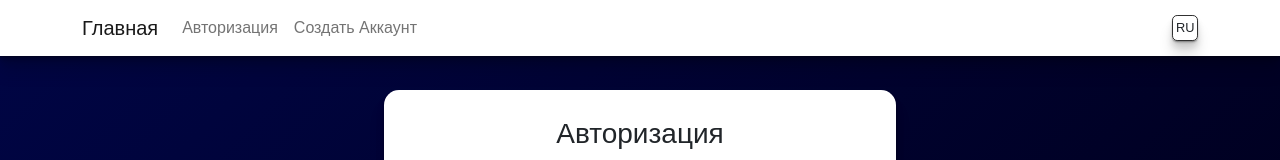
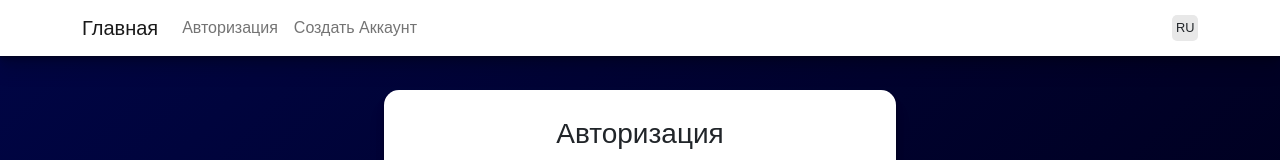
Before and after one commit to EdgarMartirosyan01/Curstom-Product-Cards, a Vue app: page /login in a window 1280 px wide. Shown: the top 160 px of the page. Built offline with nearby package versions, Linux system fonts and the light colour scheme.

Commit message:
added global variables

```diff
--- a/src/App.vue
+++ b/src/App.vue
@@ -1,5 +1,5 @@
 <template>
-  <div id="app">
+  <div id="app" >
     <NavBar />
     <div class="auth-wrapper">
       <div class="auth-inner">
@@ -41,13 +41,13 @@ export default {
   }
   @keyframes gradient {
     0% {
-      background-position: 0% 50%;
+      background-position: 0 50%;
     }
     50% {
       background-position: 100% 50%;
     }
     100% {
-      background-position: 0% 50%;
+      background-position: 0 50%;
     }
   }
 
--- a/src/components/HomePage.vue
+++ b/src/components/HomePage.vue
@@ -49,6 +49,7 @@
 import { v4 as uuidv4 } from 'uuid';
 import Swal from 'sweetalert2';
 import ProductList from './ProductList.vue';
+import {default_product_image} from "@/globals";
 
 export default {
   name: 'HomePage',
@@ -73,7 +74,7 @@ export default {
         count: null,
       },
       editingProductId: null,
-      defaultImage: 'path/to/default/image',
+      defaultImage: default_product_image,
     };
   },
   created() {
--- a/src/components/NavBar.vue
+++ b/src/components/NavBar.vue
@@ -67,21 +67,18 @@ export default {
 .languageSwitcher{
   width: 2vw;
   height: 2vw;
-  border: 0.1vw solid #313131;
   border-radius: 0.4vw;
   cursor: pointer;
   display: flex;
   text-align: center;
   align-items: center;
+  background-color: #e8e8e8;
   justify-content: center;
   font-size: 1vw;
-  box-shadow: 0 1px 1px rgba(0,0,0,0.12),
-  0 1px 1px rgba(0,0,0,0.12),
-  0 2px 2px rgba(0,0,0,0.12),
-  0 6px 6px rgba(0,0,0,0.12),
-  0 14px 14px rgba(0,0,0,0.12);
+  border: none;
 }.languageSwitcher:hover{
-  background-color: #eaeaea;
+  transition: 0.3s;
+  background-color: #dcdcdc;
  }
 
  .logoutButton{
@@ -91,6 +88,7 @@ export default {
    border: none;
    cursor: pointer;
  }.logoutButton:hover{
+    transition: 0.3s;
     background-color: #d5d5d5;
    }
 </style>
--- a/src/components/ProductList.vue
+++ b/src/components/ProductList.vue
@@ -29,6 +29,7 @@
 </template>
 
 <script>
+import { default_product_image } from '@/globals';
 export default {
   name: "ProductList",
   props: {
@@ -39,7 +40,7 @@ export default {
   },
   data() {
     return {
-      defaultImage: require('@/assets/images/defaultNoImage.png'),
+      defaultImage: default_product_image,
     };
   },
   emits: ["editProduct", "deleteProduct"],
--- /dev/null
+++ b/src/globals.js
@@ -0,0 +1 @@
+export const default_product_image = require('@/assets/images/default-product-image.png');
```
Also changed, not shown: src/assets/images/default-product-image.png (renamed from src/assets/images/defaultNoImage.png).
